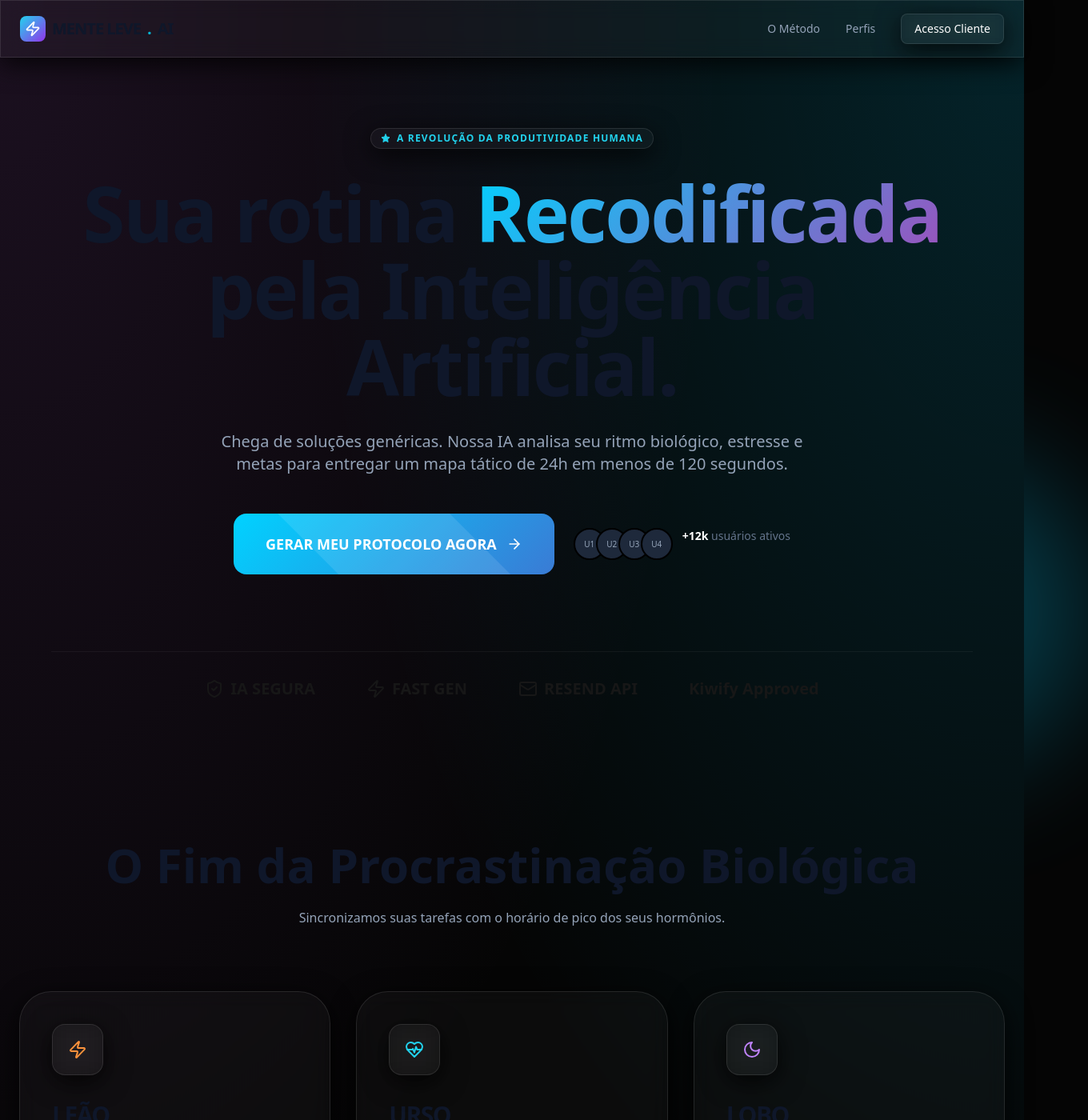
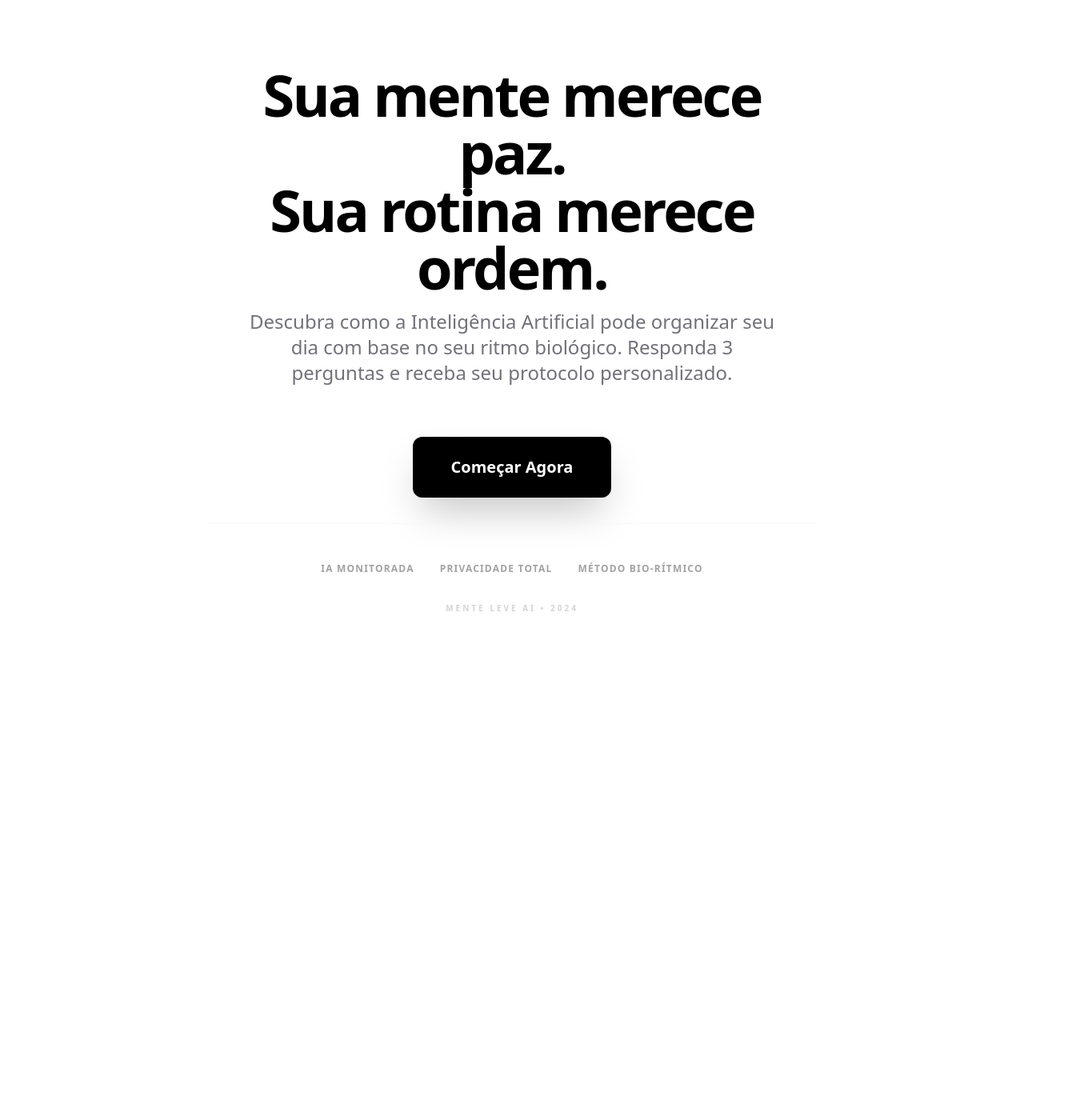
Before and after one commit to fernandooliveiraa30-hash/protocolo-flow, a Next.js app: page / in a window 1280 px wide. Shown: the top 1400 px of the page at 80% size, 1360 px wide, since content can reach past the window. After the commit the page ends 800 px from the top, so only its background shows below. Built offline with nearby package versions, Linux system fonts and the light colour scheme.

Commit message:
UI: Apple Style Minimalist Reset - Mente Leve v3.0

```diff
--- a/app/globals.css
+++ b/app/globals.css
@@ -3,89 +3,68 @@
 @tailwind utilities;
 
 :root {
-  --background: #050505;
-  --foreground: #ffffff;
-  --glass-bg: rgba(255, 255, 255, 0.03);
-  --glass-border: rgba(255, 255, 255, 0.1);
-  --neon-blue: #00d2ff;
-  --neon-purple: #9d50bb;
+  --background: #ffffff;
+  --foreground: #000000;
+  --accent: #007aff;
+  /* Azul clássico Apple */
 }
 
 body {
   color: var(--foreground);
   background: var(--background);
   font-family: 'Inter', sans-serif;
-  overflow-x: hidden;
+  -webkit-font-smoothing: antialiased;
 }
 
-/* Efeito de Vidro Fosco */
-.glass {
-  background: var(--glass-bg);
-  backdrop-filter: blur(12px);
-  -webkit-backdrop-filter: blur(12px);
-  border: 1px solid var(--glass-border);
-  box-shadow: 0 8px 32px 0 rgba(0, 0, 0, 0.8);
+h1,
+h2,
+h3 {
+  font-weight: 800;
+  letter-spacing: -0.04em;
 }
 
-.glass-hover {
-  transition: all 0.4s cubic-bezier(0.175, 0.885, 0.32, 1.275);
+/* Questionário por Passos */
+.step-card {
+  background: #ffffff;
+  border: 1px solid #f2f2f2;
+  border-radius: 24px;
+  transition: all 0.3s ease;
 }
 
-.glass-hover:hover {
-  background: rgba(255, 255, 255, 0.07);
-  border-color: rgba(255, 255, 255, 0.2);
-  transform: translateY(-8px) scale(1.02);
+.option-card {
+  cursor: pointer;
+  border: 2px solid #f2f2f2;
+  border-radius: 16px;
+  padding: 24px;
+  transition: all 0.2s ease;
 }
 
-/* Gradientes de Texto Neon */
-.text-neon-gradient {
-  background: linear-gradient(135deg, var(--neon-blue), var(--neon-purple));
-  -webkit-background-clip: text;
-  -webkit-text-fill-color: transparent;
+.option-card:hover {
+  border-color: var(--accent);
+  background: #fbfbfb;
 }
 
-/* Botão com Brilho Glow */
-.btn-glow {
-  position: relative;
-  background: linear-gradient(135deg, #00d2ff, #3a7bd5);
-  border-radius: 1rem;
-  transition: 0.3s;
+.btn-black {
+  background: #000000;
+  color: #ffffff;
+  border-radius: 12px;
+  font-weight: 600;
+  transition: transform 0.2s ease;
+}
+
+.btn-black:active {
+  transform: scale(0.98);
+}
+
+.progress-bar {
+  height: 4px;
+  background: #f2f2f2;
+  border-radius: 2px;
   overflow: hidden;
 }
 
-.btn-glow:hover {
-  box-shadow: 0 0 25px rgba(0, 210, 255, 0.6);
-  transform: scale(1.05);
+.progress-fill {
+  height: 100%;
+  background: #000000;
+  transition: width 0.5s cubic-bezier(0.4, 0, 0.2, 1);
 }
-
-.btn-glow::after {
-  content: '';
-  position: absolute;
-  top: -50%;
-  left: -50%;
-  width: 200%;
-  height: 200%;
-  background: rgba(255, 255, 255, 0.1);
-  transform: rotate(45deg);
-  transition: 0.5s;
-}
-
-.btn-glow:hover::after {
-  left: 120%;
-}
-
-/* Gradiente de Fundo Profundo */
-.bg-deep-mesh {
-  background-color: #050505;
-  background-image:
-    radial-gradient(at 0% 0%, rgba(157, 80, 187, 0.15) 0px, transparent 50%),
-    radial-gradient(at 100% 0%, rgba(0, 210, 255, 0.15) 0px, transparent 50%);
-}
-
-.glow-orb {
-  position: absolute;
-  filter: blur(80px);
-  z-index: -1;
-  opacity: 0.4;
-  border-radius: 50%;
-}
--- a/app/page.tsx
+++ b/app/page.tsx
@@ -1,157 +1,38 @@
-'use client';
-
 import Link from 'next/link';
-import { motion } from 'framer-motion';
-import { Zap, Moon, HeartPulse, CheckCircle2, ShieldCheck, Mail, ArrowRight, Star } from 'lucide-react';
-
-const fadeInUp = {
-    initial: { opacity: 0, y: 20 },
-    animate: { opacity: 1, y: 0 },
-    transition: { duration: 0.6 }
-};
 
 export default function LandingPage() {
     return (
-        <div className="min-h-screen bg-deep-mesh selection:bg-cyan-500/30">
-            {/* Navegação Minimalista */}
-            <nav className="fixed top-0 w-full z-50 px-6 py-4 glass border-x-0 border-t-0 bg-black/20">
-                <div className="max-w-7xl mx-auto flex justify-between items-center">
-                    <div className="text-xl font-bold tracking-tighter flex items-center gap-2">
-                        <div className="w-8 h-8 rounded-lg bg-gradient-to-br from-cyan-400 to-purple-600 flex items-center justify-center">
-                            <Zap className="w-5 h-5 text-white" />
-                        </div>
-                        MENTE LEVE<span className="text-cyan-500">.</span>AI
-                    </div>
-                    <div className="hidden md:flex items-center gap-8 text-sm font-medium text-slate-400">
-                        <a href="#metodo" className="hover:text-white transition-colors">O Método</a>
-                        <a href="#perfis" className="hover:text-white transition-colors">Perfis</a>
-                        <Link href="/questionnaire" className="px-4 py-2 glass rounded-lg text-white hover:bg-white/10 transition-colors">
-                            Acesso Cliente
-                        </Link>
-                    </div>
+        <main className="min-h-screen bg-white flex flex-col items-center justify-center px-6">
+            <div className="max-w-3xl w-full text-center space-y-8">
+                <div className="space-y-4">
+                    <h1 className="text-5xl md:text-7xl font-extrabold text-black leading-tight">
+                        Sua mente merece paz. <br />
+                        Sua rotina merece ordem.
+                    </h1>
+                    <p className="text-xl md:text-2xl text-zinc-500 font-medium max-w-2xl mx-auto leading-relaxed">
+                        Descubra como a Inteligência Artificial pode organizar seu dia com base no seu ritmo biológico. Responda 3 perguntas e receba seu protocolo personalizado.
+                    </p>
                 </div>
-            </nav>
 
-            {/* Hero Section */}
-            <section className="relative pt-40 pb-20 px-6">
-                <div className="glow-orb w-96 h-96 bg-purple-600 top-20 -left-20" />
-                <div className="glow-orb w-96 h-96 bg-cyan-600 bottom-0 -right-20" />
-
-                <div className="max-w-6xl mx-auto text-center">
-                    <motion.div
-                        initial={{ opacity: 0, scale: 0.9 }}
-                        animate={{ opacity: 1, scale: 1 }}
-                        className="inline-flex items-center gap-2 px-3 py-1 glass rounded-full text-xs font-bold text-cyan-400 mb-8 tracking-widest uppercase"
-                    >
-                        <Star className="w-3 h-3 fill-cyan-400" /> A Revolução da Produtividade Humana
-                    </motion.div>
-
-                    <motion.h1
-                        {...fadeInUp}
-                        className="text-5xl md:text-8xl font-black tracking-tight mb-8 leading-[0.9]"
-                    >
-                        Sua rotina <span className="text-neon-gradient">Recodificada</span> <br />
-                        pela Inteligência Artificial.
-                    </motion.h1>
-
-                    <motion.p
-                        {...fadeInUp}
-                        transition={{ delay: 0.2 }}
-                        className="text-lg md:text-xl text-slate-400 max-w-3xl mx-auto mb-12 leading-relaxed"
-                    >
-                        Chega de soluções genéricas. Nossa IA analisa seu ritmo biológico, estresse e metas para entregar um mapa tático de 24h em menos de 120 segundos.
-                    </motion.p>
-
-                    <motion.div
-                        {...fadeInUp}
-                        transition={{ delay: 0.4 }}
-                        className="flex flex-col md:flex-row items-center justify-center gap-6"
-                    >
-                        <Link
-                            href="/questionnaire"
-                            className="btn-glow px-10 py-6 text-white font-bold text-lg flex items-center gap-3 w-full md:w-auto justify-center group"
-                        >
-                            GERAR MEU PROTOCOLO AGORA
-                            <ArrowRight className="w-5 h-5 group-hover:translate-x-1 transition-transform" />
-                        </Link>
-                        <div className="flex -space-x-3">
-                            {[1, 2, 3, 4].map(i => (
-                                <div key={i} className="w-10 h-10 rounded-full border-2 border-black bg-slate-800 flex items-center justify-center text-[10px] text-slate-400">
-                                    U{i}
-                                </div>
-                            ))}
-                            <div className="pl-6 text-sm text-slate-500 font-medium">
-                                <span className="text-white font-bold">+12k</span> usuários ativos
-                            </div>
-                        </div>
-                    </motion.div>
-
-                    {/* Social Proof Bar */}
-                    <motion.div
-                        initial={{ opacity: 0 }}
-                        animate={{ opacity: 1 }}
-                        transition={{ delay: 0.8 }}
-                        className="mt-24 pt-8 border-t border-white/5 flex flex-wrap justify-center gap-8 md:gap-16 opacity-50 grayscale hover:grayscale-0 transition-all"
-                    >
-                        <div className="flex items-center gap-2 font-bold text-xl"><ShieldCheck /> IA SEGURA</div>
-                        <div className="flex items-center gap-2 font-bold text-xl"><Zap /> FAST GEN</div>
-                        <div className="flex items-center gap-2 font-bold text-xl"><Mail /> RESEND API</div>
-                        <div className="flex items-center gap-2 font-bold text-xl">Kiwify Approved</div>
-                    </motion.div>
-                </div>
-            </section>
-
-            {/* Perfis Biológicos - Cards Glassmorphism */}
-            <section id="perfis" className="py-24 px-6 relative">
-                <div className="max-w-7xl mx-auto">
-                    <div className="text-center mb-20">
-                        <h2 className="text-4xl md:text-6xl font-bold mb-6">O Fim da Procrastinação Biológica</h2>
-                        <p className="text-slate-400 max-w-2xl mx-auto">Sincronizamos suas tarefas com o horário de pico dos seus hormônios.</p>
-                    </div>
-
-                    <div className="grid md:grid-cols-3 gap-8">
-                        {[
-                            { title: "LEÃO", desc: "Produtividade explosiva ao amanhecer.", icon: <Zap className="text-orange-400" />, color: "border-orange-500/30" },
-                            { title: "URSO", desc: "Sincronia perfeita com o ritmo solar.", icon: <HeartPulse className="text-cyan-400" />, color: "border-cyan-500/30" },
-                            { title: "LOBO", desc: "Alta performance e foco no pôr do sol.", icon: <Moon className="text-purple-400" />, color: "border-purple-500/30" }
-                        ].map((perf, i) => (
-                            <motion.div
-                                key={i}
-                                initial={{ opacity: 0, y: 30 }}
-                                whileInView={{ opacity: 1, y: 0 }}
-                                viewport={{ once: true }}
-                                transition={{ delay: i * 0.2 }}
-                                className={`glass glass-hover p-10 rounded-[2.5rem] border-t-2 ${perf.color}`}
-                            >
-                                <div className="w-16 h-16 glass rounded-2xl flex items-center justify-center mb-8">
-                                    {perf.icon}
-                                </div>
-                                <h3 className="text-3xl font-black mb-4 tracking-tighter">{perf.title}</h3>
-                                <p className="text-slate-400 leading-relaxed font-medium">
-                                    {perf.desc} Nossa IA detecta esse padrão e aloca suas tarefas difíceis exatamente quando seu cérebro está pronto.
-                                </p>
-                            </motion.div>
-                        ))}
-                    </div>
-                </div>
-            </section>
-
-            {/* Footer / CTA final */}
-            <section className="py-24 px-6">
-                <div className="max-w-4xl mx-auto glass rounded-[3rem] p-12 md:p-24 text-center relative overflow-hidden">
-                    <div className="glow-orb w-64 h-64 bg-cyan-500 -top-20 -left-20" />
-                    <h2 className="text-4xl md:text-6xl font-bold mb-8 leading-tight">Chega de lutar contra o <br /> seu próprio relógio.</h2>
+                <div className="pt-8">
                     <Link
                         href="/questionnaire"
-                        className="btn-glow px-12 py-7 text-white font-bold text-xl inline-flex items-center gap-4"
+                        className="btn-black px-12 py-6 text-xl inline-block hover:opacity-90 shadow-2xl"
                     >
-                        QUERO MEU PROTOCOLO <Zap className="w-6 h-6" />
+                        Começar Agora
                     </Link>
-                    <div className="mt-8 flex items-center justify-center gap-4 text-xs font-bold text-slate-500 tracking-widest uppercase">
-                        <ShieldCheck className="w-4 h-4 text-green-500" /> GARANTIA DE 7 DIAS • IA DE ALTA PERFORMANCE
-                    </div>
                 </div>
-            </section>
-        </div>
+
+                <div className="pt-12 flex items-center justify-center gap-8 border-t border-zinc-100 opacity-40 grayscale">
+                    <span className="text-xs font-bold uppercase tracking-widest">IA Monitorada</span>
+                    <span className="text-xs font-bold uppercase tracking-widest">Privacidade Total</span>
+                    <span className="text-xs font-bold uppercase tracking-widest">Método Bio-Rítmico</span>
+                </div>
+            </div>
+
+            <footer className="absolute bottom-8 text-zinc-300 text-[10px] font-bold tracking-[0.3em] uppercase">
+                Mente Leve AI • 2024
+            </footer>
+        </main>
     );
 }
--- a/app/questionnaire/page.tsx
+++ b/app/questionnaire/page.tsx
@@ -1,31 +1,17 @@
 import QuestionnaireForm from '@/components/QuestionnaireForm';
-import { Zap } from 'lucide-react';
 
 export default function QuestionnairePage() {
     return (
-        <main className="min-h-screen bg-deep-mesh flex flex-col items-center justify-center py-20 relative overflow-hidden">
-            <div className="glow-orb w-[500px] h-[500px] bg-cyan-600/20 top-0 -right-40" />
-            <div className="glow-orb w-[500px] h-[500px] bg-purple-600/20 bottom-0 -left-40" />
+        <main className="min-h-screen bg-white py-20">
+            <div className="container mx-auto">
+                <header className="text-center mb-16">
+                    <div className="inline-block px-3 py-1 bg-zinc-100 rounded-full text-[10px] font-bold tracking-widest text-zinc-500 uppercase mb-4">
+                        Análise de Perfil Mente Leve
+                    </div>
+                </header>
 
-            <div className="mb-16 text-center z-10 px-6">
-                <div className="inline-flex items-center gap-2 text-cyan-500 font-bold uppercase tracking-[0.3em] text-[10px] mb-6">
-                    <Zap className="w-4 h-4 fill-cyan-500" /> Analisador Biométrico IA
-                </div>
-                <h1 className="text-4xl md:text-6xl font-black text-white mb-6 tracking-tighter leading-none">
-                    CRIANDO SEU <br /> <span className="text-neon-gradient">PROTOCOLO</span>.
-                </h1>
-                <p className="text-slate-500 max-w-sm mx-auto font-medium">
-                    Dê as informações corretas para que nossa IA gere o plano mais preciso que você já usou.
-                </p>
-            </div>
-
-            <div className="w-full z-10">
                 <QuestionnaireForm />
             </div>
-
-            <footer className="mt-20 text-[10px] font-bold text-slate-700 tracking-[0.5em] uppercase z-10">
-                Mente Leve AI v2.0 • Protocolo Seguro
-            </footer>
         </main>
     );
 }
```
Also changed, not shown: components/QuestionnaireForm.tsx (+86 -81 lines).
